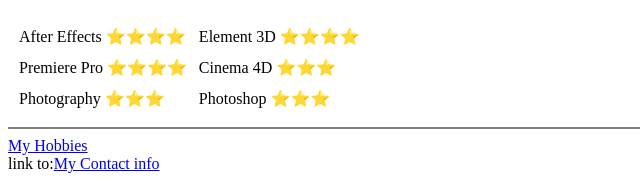
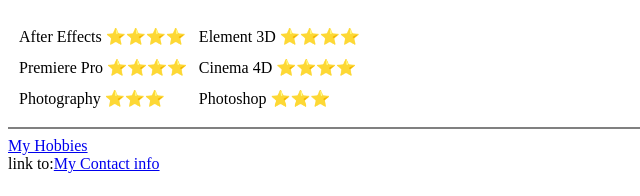
Before and after one commit to mainak-mk/cv, a plain HTML site: page index.html in a window 1280 px wide. Shown: the part 601-797 px from the top of the page, 0-640 px from the left. Drawn offline with Linux system fonts and the light colour scheme.

Commit message:
Update index.html

```diff
--- a/index.html
+++ b/index.html
@@ -64,7 +64,7 @@
     </tr>
     <tr>
       <td>Premiere Pro ⭐⭐⭐⭐</td>
-      <td>Cinema 4D ⭐⭐⭐</td>
+      <td>Cinema 4D ⭐⭐⭐⭐</td>
     </tr>
     <tr>
       <td>Photography ⭐⭐⭐</td>
```
